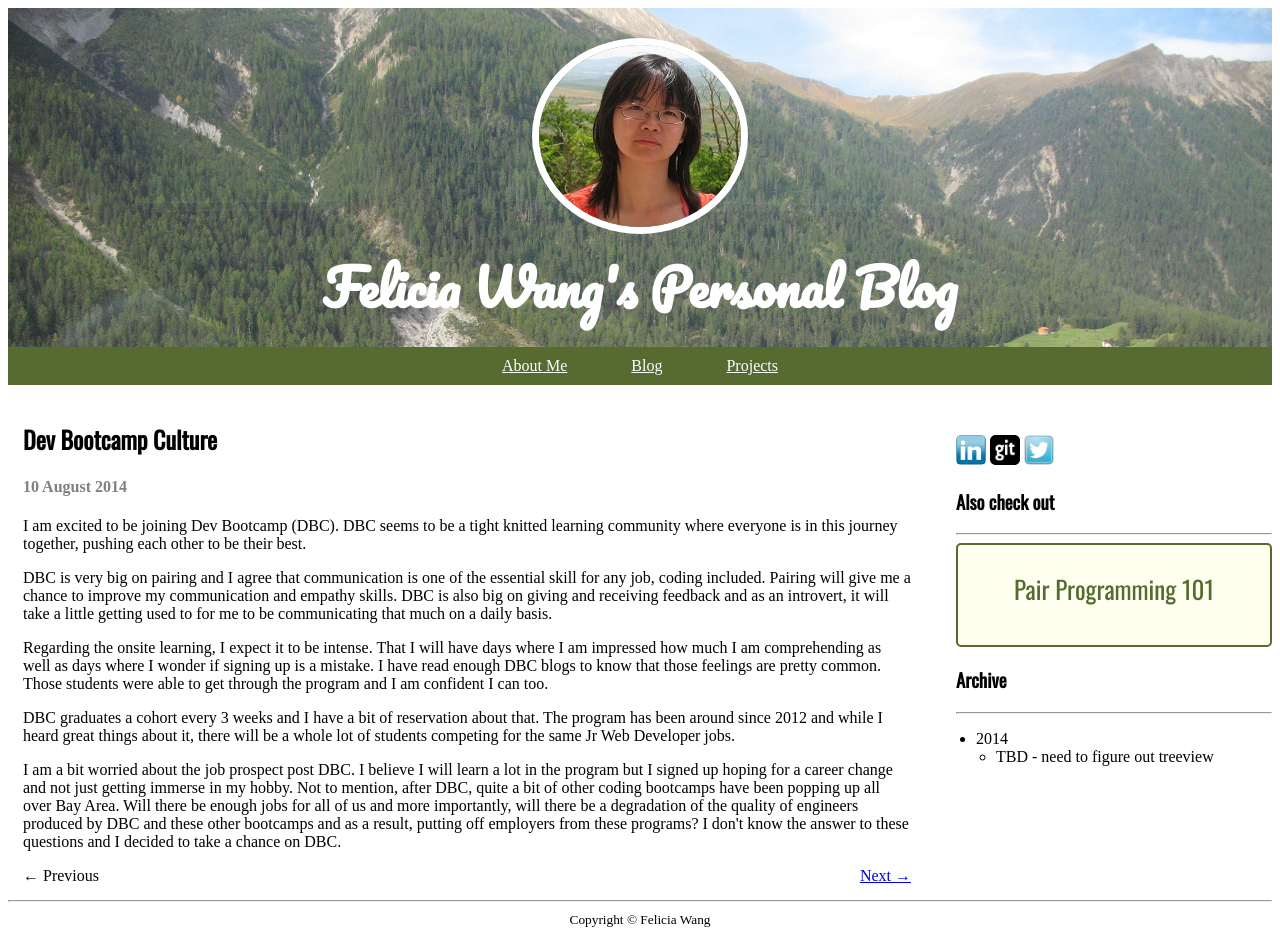
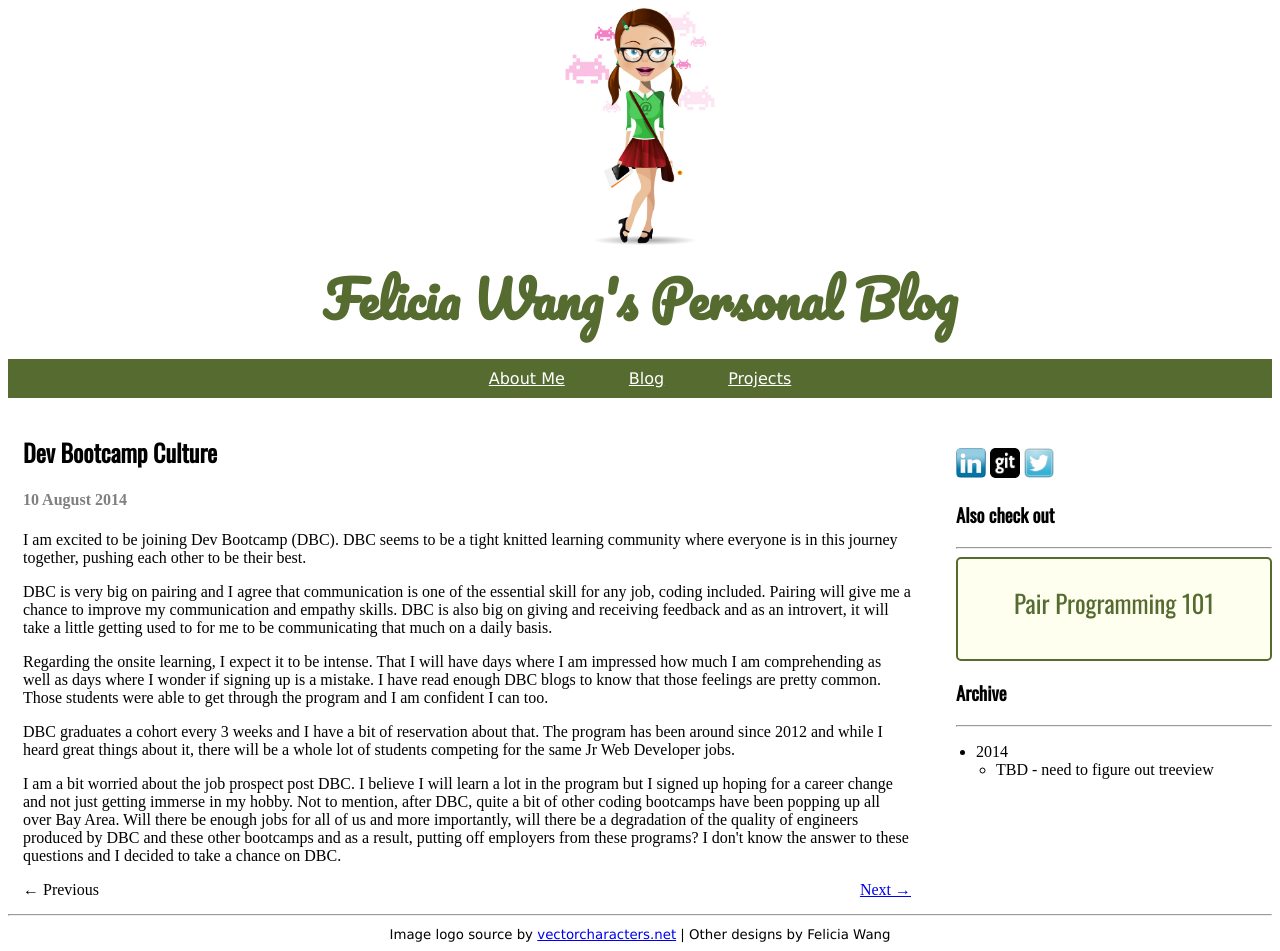
Before and after one commit to lylyanne/lylyanne.github.io, a plain HTML site: page blog-posts/c1-chefs-kitchen.html in a window 1280 px wide. Drawn offline with nearby package versions, Linux system fonts and the light colour scheme.

Commit message:
Update the personal site design

```diff
--- a/blog-posts/c1-chefs-kitchen.html
+++ b/blog-posts/c1-chefs-kitchen.html
@@ -8,7 +8,7 @@
 <body>
 	<div class="header">
 	<header>
-	    <img class="header-image" src="../img/Felicia.jpg">
+	    <img class="header-image" src="../img/Geek_Girl_Vector_Character.jpg">
 	    <h1>Felicia Wang's Personal Blog</h1>
 	    <ul class="navigation-ul">
 	      <li><a href="#">About Me</a></li>
@@ -63,6 +63,6 @@
   </div>
   <div class="footer">
   	<hr>
-  	<small>Copyright &copy; Felicia Wang</small></div>
+  	<small>Image logo source by <a href="http://vectorcharacters.net/geek-vector-characters/geek-girl-vector-character">vectorcharacters.net</a> | Other designs by Felicia Wang</small></div>
 </div>
 <body>
--- a/stylesheets/blog-stylesheet.css
+++ b/stylesheets/blog-stylesheet.css
@@ -4,9 +4,7 @@
 
 header {
       text-align: center;
-      background: url('../img/felicia-bg.JPG');
-      background-size: cover;
-      color: white;
+      color: #556B2F;
     }
 
 h1 {
@@ -16,9 +14,8 @@ h1 {
     }
 
 .header-image {
-      margin: 30px 0px 0px 0px;
-      border: 7px solid white;
-      border-radius: 100%;
+      width: 15%;
+      height: 15%;
     }
 
  .navigation-ul {
@@ -35,6 +32,7 @@ h1 {
 
 .navigation-ul li a {
       color: white;
+      font-family: verdana;
  }
 
 .all-content {
@@ -128,6 +126,7 @@ h3 {
 }
 
  .footer {
+  font-family: verdana;
  	text-align:center;
   clear:both;
  }
```
Also changed, not shown: blog-posts/blog-template.html (+2 -2 lines), blog-posts/t1-compare-websites.html (+2 -2 lines), img/Felicia.jpg (deleted), img/Geek_Girl_Vector_Character.jpg (added), img/felicia-bg.JPG (deleted).
